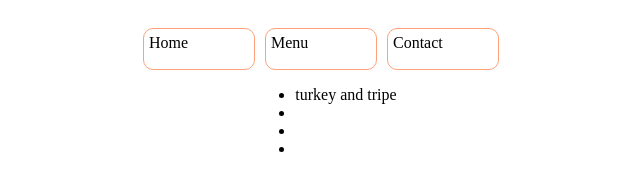
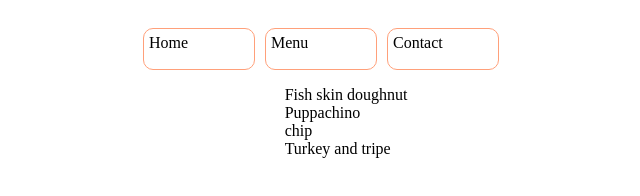
Before and after one commit to LukeBeaumont/restaurant-page, a website built with webpack: page src/template.html in a window 1280 px wide. Both pictures are taken after a click on the element 635 px from the left and 49 px from the top of the page. Shown: the whole page, without its empty margins (314-954 px from the left). Built offline with nearby package versions, Linux system fonts and the light colour scheme.

Commit message:
Fix list bug

```diff
--- a/src/load-menu.js
+++ b/src/load-menu.js
@@ -12,14 +12,14 @@ export default function loadMenu() {
   menu.appendChild(itemOne);
 
   const itemTwo = document.createElement("li");
-  itemOne.textContent = "Puppachino";
+  itemTwo.textContent = "Puppachino";
   menu.appendChild(itemTwo);
 
   const itemThree = document.createElement("li");
-  itemOne.textContent = "chip";
+  itemThree.textContent = "chip";
   menu.appendChild(itemThree);
 
   const itemFour = document.createElement("li");
-  itemOne.textContent = "turkey and tripe";
+  itemFour.textContent = "Turkey and tripe";
   menu.appendChild(itemFour);
 }
--- a/src/style.css
+++ b/src/style.css
@@ -45,3 +45,7 @@
 .contact::after {
   content: "Contact";
 }
+
+ul {
+  list-style: none;
+}
```
